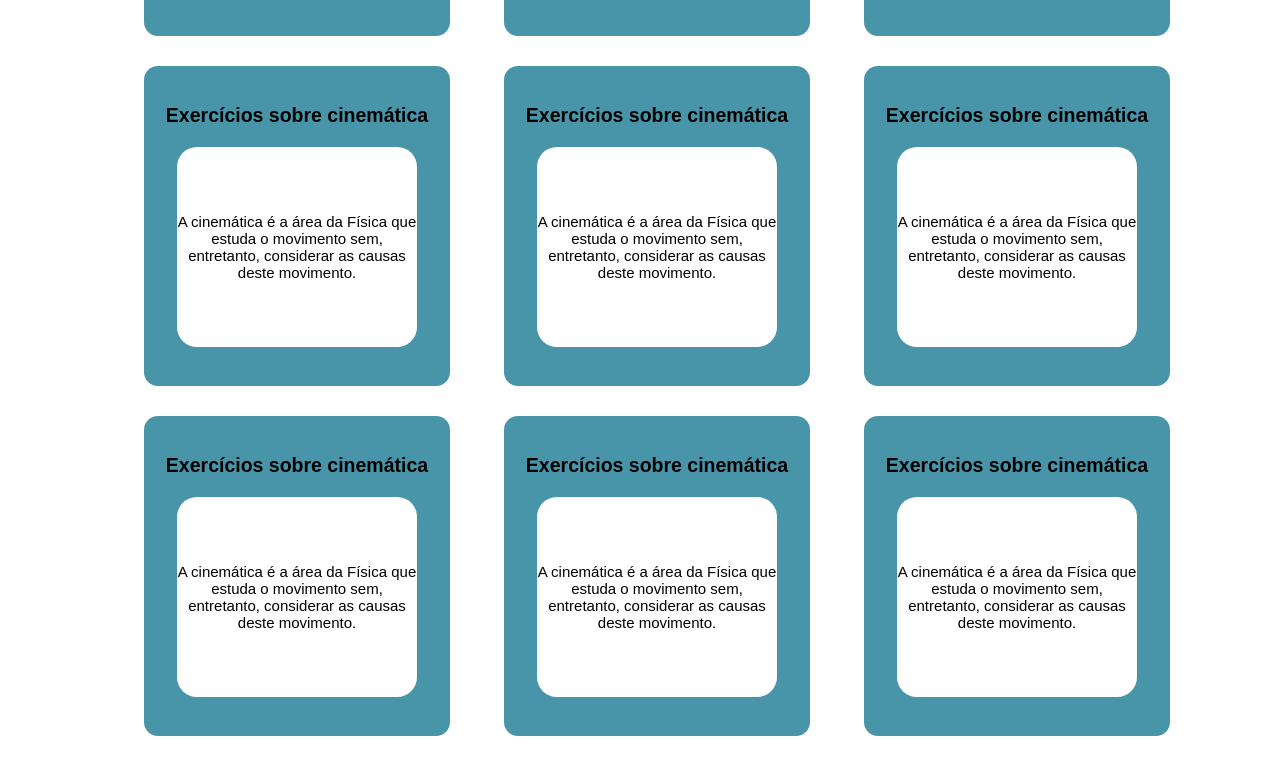
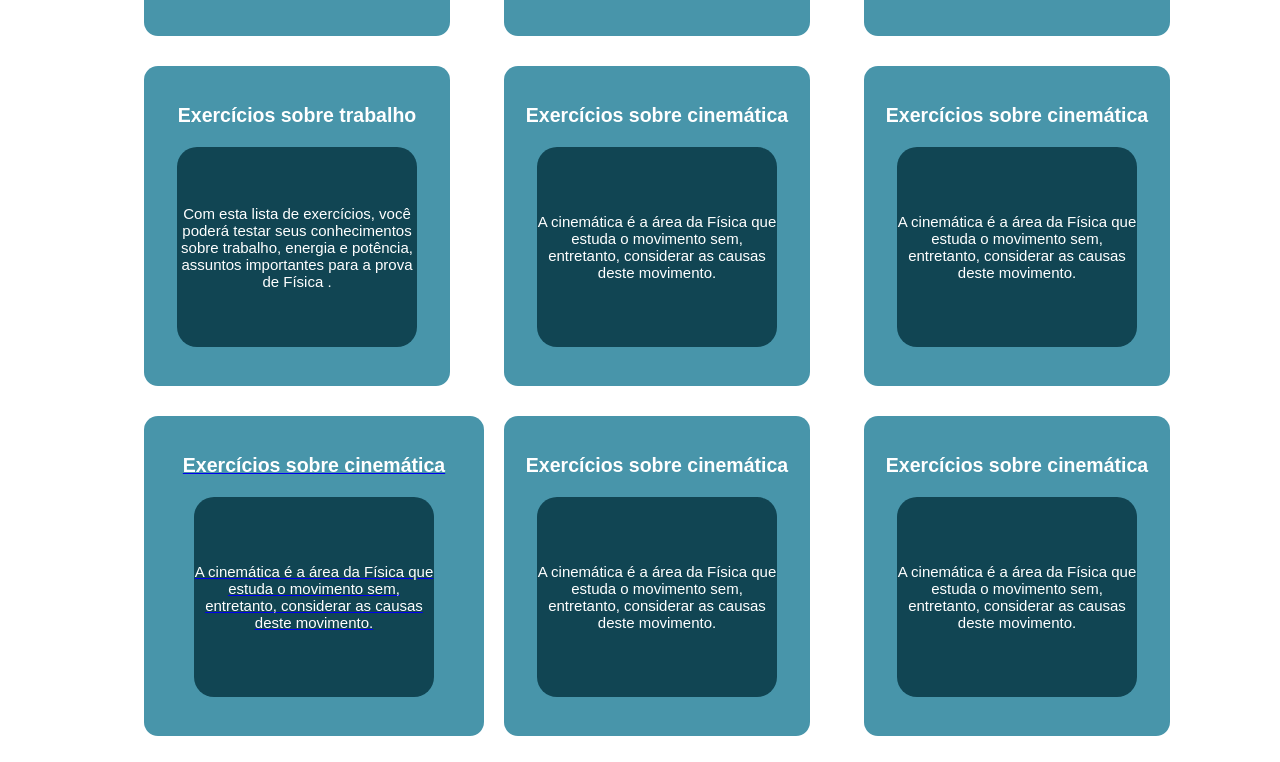
Before and after one commit to PedroRuths/F-sca-, a plain HTML site: page quizizz.html in a window 1280 px wide. Shown: the part 505-1267 px from the top of the page. Drawn offline with Linux system fonts and the light colour scheme.

Commit message:
Add files via upload

```diff
--- a/quizizz.html
+++ b/quizizz.html
@@ -31,19 +31,19 @@
             </div>
             <div class="exercicios">
                 <div class="quiz">
+                    <h2>Exercícios sobre trabalho</h2>
+                    <div class="descricao">
+                        <p>Com esta lista de exercícios, você poderá testar seus conhecimentos sobre trabalho, energia e potência, assuntos importantes para a prova de Física      .</p>
+                    </div>
+                </div>
+            </div>
+            <div class="exercicios">
+                <a href="https://exercicios.brasilescola.uol.com.br/exercicios-fisica/enem-lista-de-exercicios-sobre-trabalho-energia-e-potencia.htm"><div class="quiz">
                     <h2>Exercícios sobre cinemática</h2>
                     <div class="descricao">
                         <p>A cinemática é a área da Física que estuda o movimento sem, entretanto, considerar as causas deste movimento.</p>
                     </div>
-                </div>
-            </div>
-            <div class="exercicios">
-                <div class="quiz">
-                    <h2>Exercícios sobre cinemática</h2>
-                    <div class="descricao">
-                        <p>A cinemática é a área da Física que estuda o movimento sem, entretanto, considerar as causas deste movimento.</p>
-                    </div>
-                </div>
+                </div> </a>
             </div>
         </div>
         <div>
--- a/style.css
+++ b/style.css
@@ -147,10 +147,11 @@ footer p {
     align-items: center;
     gap: 20px ;
     border-radius: 14px;
+    color: white;
 }
 
 .descricao {
-    background-color: white;
+    background-color: #114553;
     display: flex;
     width: 240px;
     height: 200px;
@@ -159,6 +160,7 @@ footer p {
     align-items: center;
     justify-content: center;
     font-size: 15px;
+    color: rgb(255, 255, 255);
 
 }
 
```
